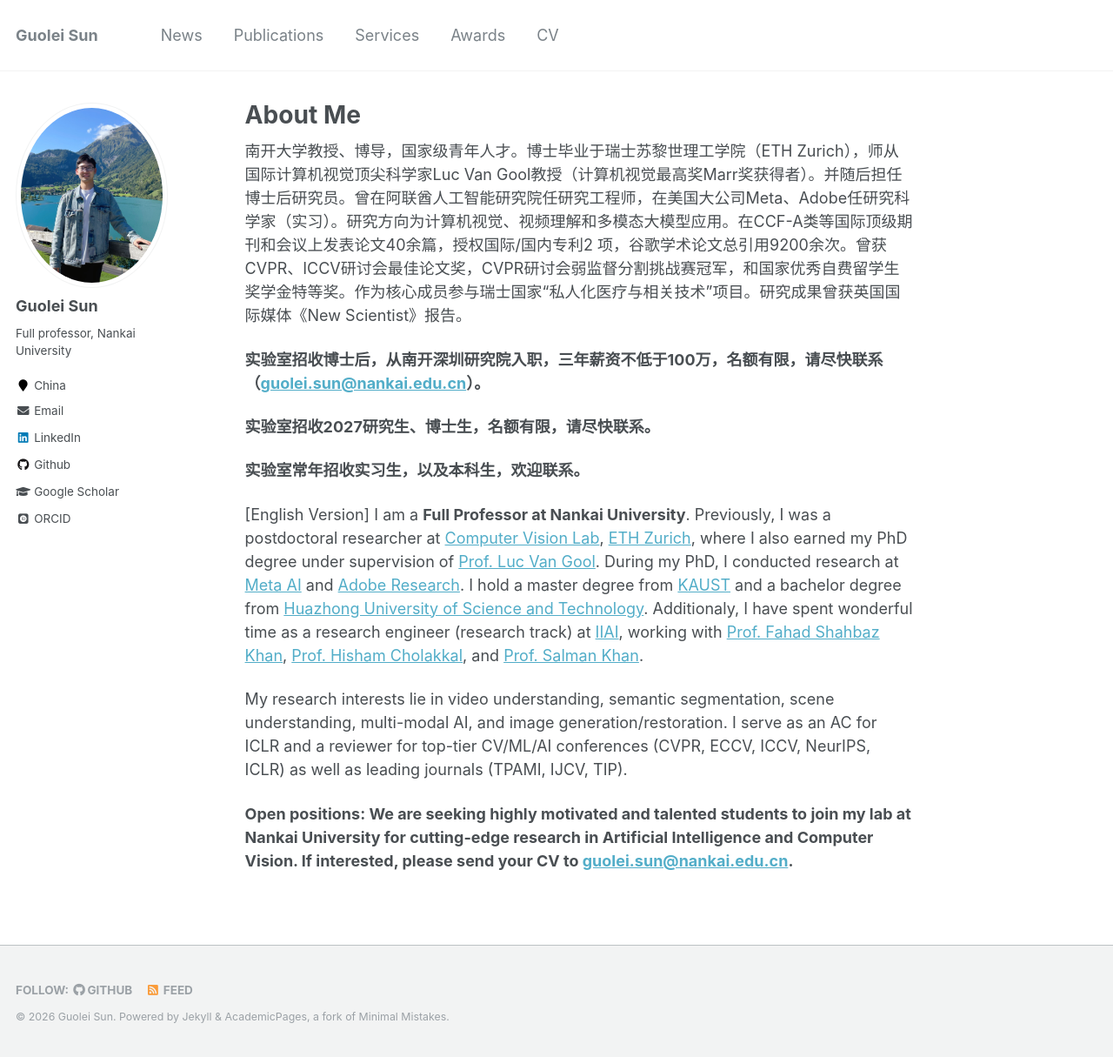
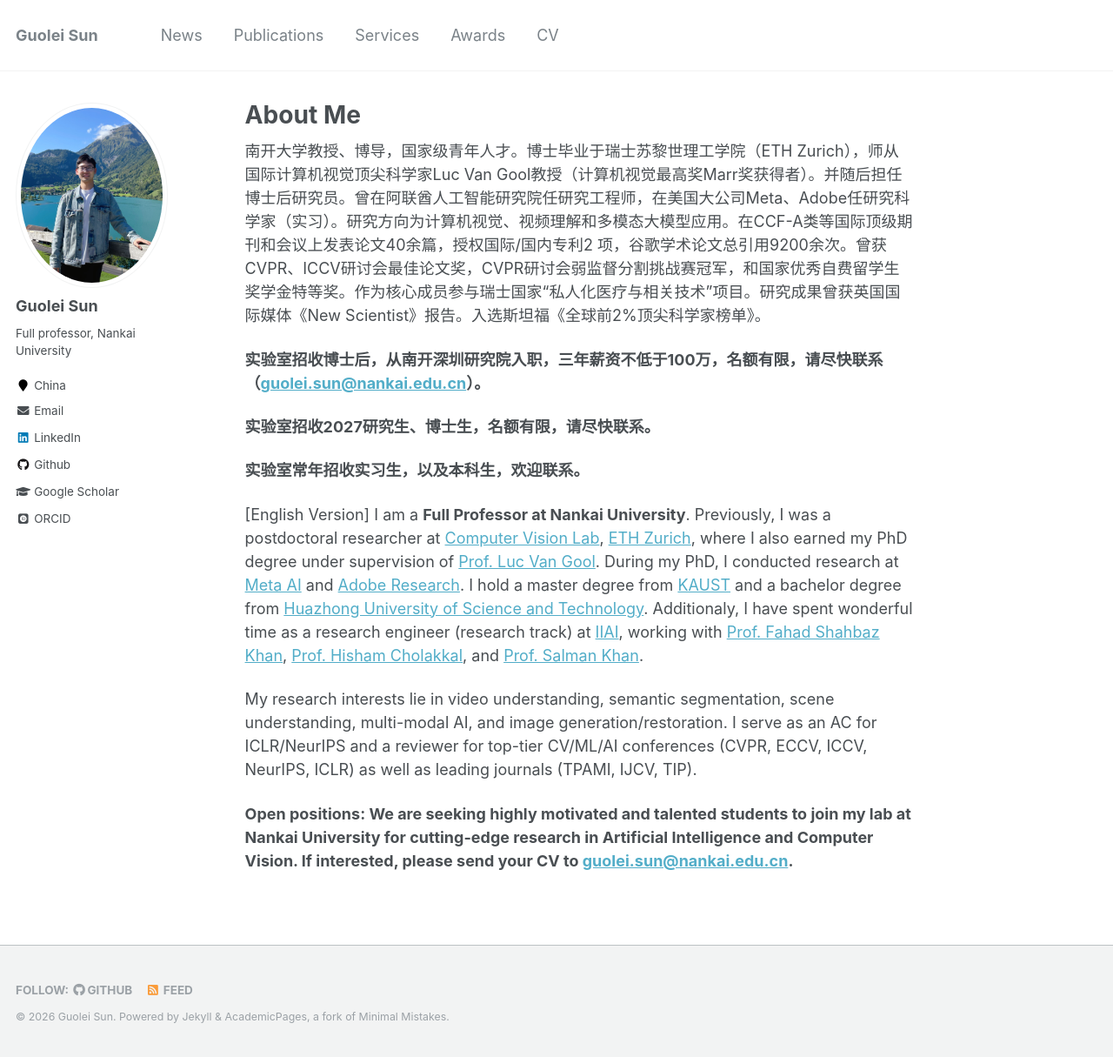
Before and after one commit to GuoleiSun/GuoleiSun.github.io, a Jekyll site: the page built from _pages/about.md, in a window 1280 px wide and 1215 px high. Shown: the whole window at 87% size. Built offline with Jekyll 4.4.1, drawn with Linux system fonts in a browser that asks for light colours; some web fonts are replaced.

Commit message:
Update about.md

```diff
--- a/_pages/about.md
+++ b/_pages/about.md
@@ -7,7 +7,7 @@ redirect_from:
   - /about/
   - /about.html
 ---
-南开大学教授、博导，国家级青年人才。博士毕业于瑞士苏黎世理工学院（ETH Zurich），师从国际计算机视觉顶尖科学家Luc Van Gool教授（计算机视觉最高奖Marr奖获得者）。并随后担任博士后研究员。曾在阿联酋人工智能研究院任研究工程师，在美国大公司Meta、Adobe任研究科学家（实习）。研究方向为计算机视觉、视频理解和多模态大模型应用。在CCF-A类等国际顶级期刊和会议上发表论文40余篇，授权国际/国内专利2 项，谷歌学术论文总引用9200余次。曾获CVPR、ICCV研讨会最佳论文奖，CVPR研讨会弱监督分割挑战赛冠军，和国家优秀自费留学生奖学金特等奖。作为核心成员参与瑞士国家“私人化医疗与相关技术”项目。研究成果曾获英国国际媒体《New Scientist》报告。
+南开大学教授、博导，国家级青年人才。博士毕业于瑞士苏黎世理工学院（ETH Zurich），师从国际计算机视觉顶尖科学家Luc Van Gool教授（计算机视觉最高奖Marr奖获得者）。并随后担任博士后研究员。曾在阿联酋人工智能研究院任研究工程师，在美国大公司Meta、Adobe任研究科学家（实习）。研究方向为计算机视觉、视频理解和多模态大模型应用。在CCF-A类等国际顶级期刊和会议上发表论文40余篇，授权国际/国内专利2 项，谷歌学术论文总引用9200余次。曾获CVPR、ICCV研讨会最佳论文奖，CVPR研讨会弱监督分割挑战赛冠军，和国家优秀自费留学生奖学金特等奖。作为核心成员参与瑞士国家“私人化医疗与相关技术”项目。研究成果曾获英国国际媒体《New Scientist》报告。入选斯坦福《全球前2%顶尖科学家榜单》。
 
 <strong>实验室招收博士后，从南开深圳研究院入职，三年薪资不低于100万，名额有限，请尽快联系（<guolei.sun@nankai.edu.cn>）。<strong>
 
@@ -17,6 +17,6 @@ redirect_from:
 
 [English Version] I am a **Full Professor at Nankai University**. Previously, I was a postdoctoral researcher at [Computer Vision Lab](https://vision.ee.ethz.ch/), [ETH Zurich](https://ethz.ch/en.html), where I also earned my PhD degree under supervision of [Prof. Luc Van Gool](https://vision.ee.ethz.ch/people-details.OTAyMzM=.TGlzdC8zMjQ4LC0xOTcxNDY1MTc4.html). During my PhD, I conducted research at [Meta AI](https://ai.meta.com/) and [Adobe Research](https://research.adobe.com/). I hold a master degree from [KAUST](https://www.kaust.edu.sa/en) and a bachelor degree from [Huazhong University of Science and Technology](https://www.hust.edu.cn). Additionaly, I have spent wonderful time as a research engineer (research track) at [IIAI](http://www.inceptioniai.org), working with [Prof. Fahad Shahbaz Khan](https://sites.google.com/view/fahadkhans/home), [Prof. Hisham Cholakkal](https://mbzuai.ac.ae/study/faculty/hisham-cholakkal), and [Prof. Salman Khan](https://salman-h-khan.github.io).
 
-My research interests lie in video understanding, semantic segmentation, scene understanding, multi-modal AI, and image generation/restoration. I serve as an AC for ICLR and a reviewer for top-tier CV/ML/AI conferences (CVPR, ECCV, ICCV, NeurIPS, ICLR) as well as leading journals (TPAMI, IJCV, TIP).
+My research interests lie in video understanding, semantic segmentation, scene understanding, multi-modal AI, and image generation/restoration. I serve as an AC for ICLR/NeurIPS and a reviewer for top-tier CV/ML/AI conferences (CVPR, ECCV, ICCV, NeurIPS, ICLR) as well as leading journals (TPAMI, IJCV, TIP).
 
 <strong>Open positions<strong>: We are seeking highly motivated and talented students to join my lab at Nankai University for cutting-edge research in Artificial Intelligence and Computer Vision. If interested, please send your CV to <guolei.sun@nankai.edu.cn>.
```
